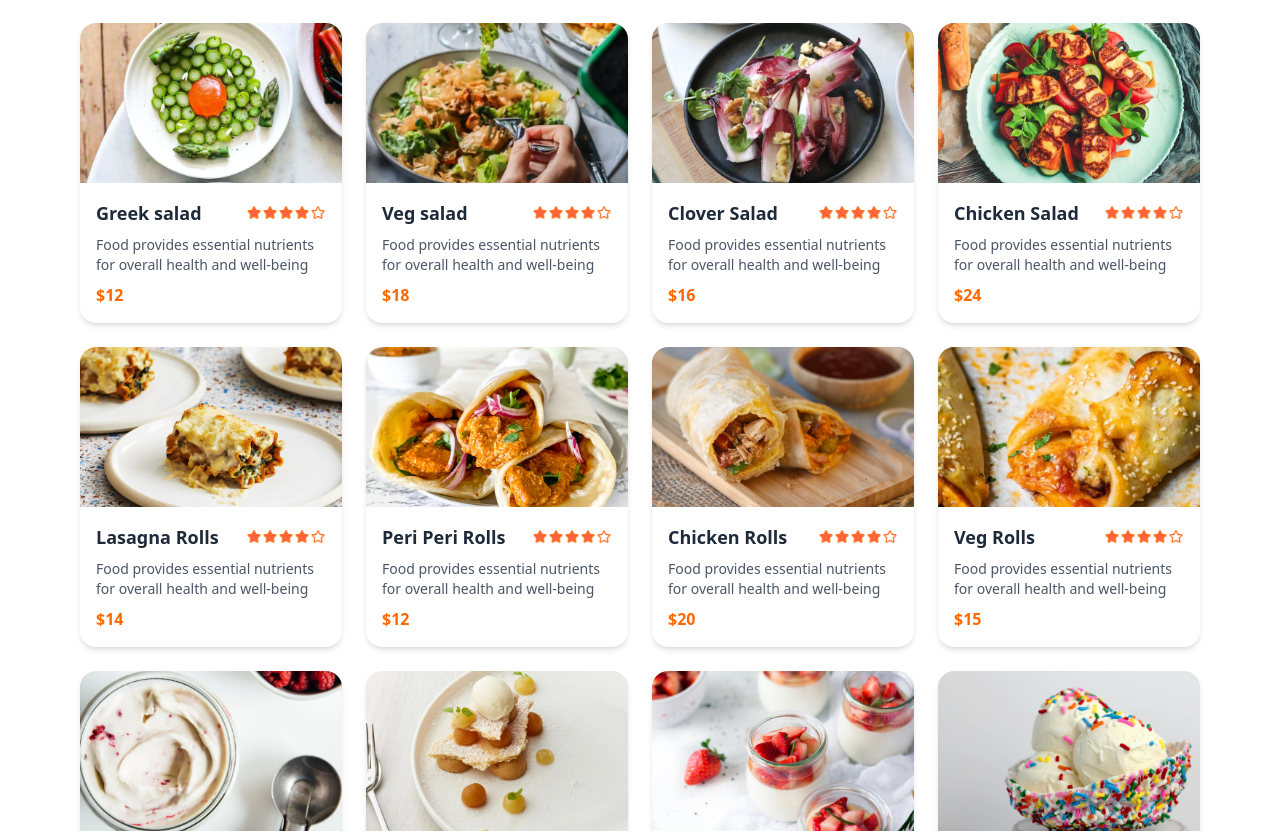
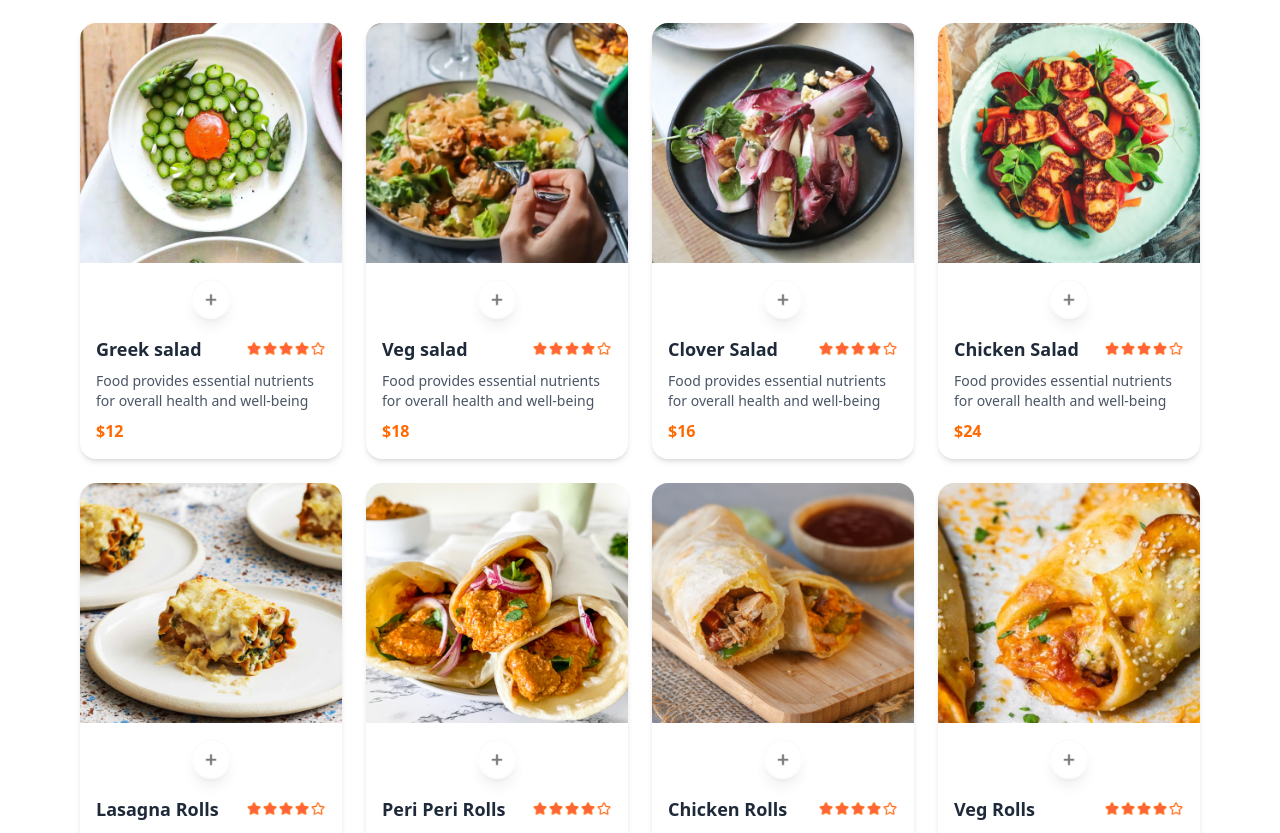
Before and after one commit to AliMohammadDev/food, a React (Vite) app: page / in a window 1280 px wide. Shown: the part 1299-2132 px from the top of the page. Built offline with nearby package versions, Linux system fonts and the light colour scheme.

Commit message:
manage add to cart

```diff
--- a/src/components/FoodItem/FoodItem.jsx
+++ b/src/components/FoodItem/FoodItem.jsx
@@ -1,14 +1,37 @@
 import React from "react";
 import { assets } from "../../assets/assets";
+import { useState } from "react";
 
 function FoodItem({ id, name, image, description, price, category }) {
+  const [itemCount, setItemCount] = useState(0);
   return (
     <div className="bg-white rounded-2xl shadow-md overflow-hidden transition hover:shadow-lg">
-      <img
-        src={image}
-        alt={name}
-        className="w-full h-40 object-cover"
-      />
+      <img src={image} alt={name} className="w-full h-60 object-cover" />
+
+      {!itemCount ? (
+        <div className="flex justify-center mt-4">
+          <img
+            onClick={() => setItemCount((prev) => prev + 1)}
+            src={assets.add_icon_white}
+            alt=""
+            className="cursor-pointer w-10 h-10 animate-pulse hover:scale-110 transition duration-300 shadow-lg hover:shadow-orange-300 rounded-full"
+          />
+        </div>
+      ) : (
+        <div className="item-counter flex items-center gap-4 bg-white rounded-full shadow px-4 py-2 w-max mt-4 mx-auto">
+          <img
+            onClick={() => setItemCount((prev) => Math.max(prev - 1, 0))}
+            src={assets.remove_icon_red}
+            className="cursor-pointer "
+          />
+          <p className="font-semibold text-gray-800">{itemCount}</p>
+          <img
+            onClick={() => setItemCount((prev) => prev + 1)}
+            src={assets.add_icon_green}
+            className="cursor-pointer "
+          />
+        </div>
+      )}
 
       <div className="p-4 space-y-2">
         <div className="flex items-center justify-between">
--- a/src/context/StoreContext.jsx
+++ b/src/context/StoreContext.jsx
@@ -1,11 +1,13 @@
 import { createContext } from "react";
 import { food_list } from "../assets/assets";
-
+import { useState } from "react";
 
 export const StoreContext = createContext(null);
 
 const StoreContextProvider = ({ children }) => {
   const contextValue = { food_list };
+
+  const [cartItem, setCartItem] = useState({});
   return (
     <StoreContext.Provider value={contextValue}>
       {children}
@@ -13,5 +15,4 @@ const StoreContextProvider = ({ children }) => {
   );
 };
 
-
 export default StoreContextProvider;
```
